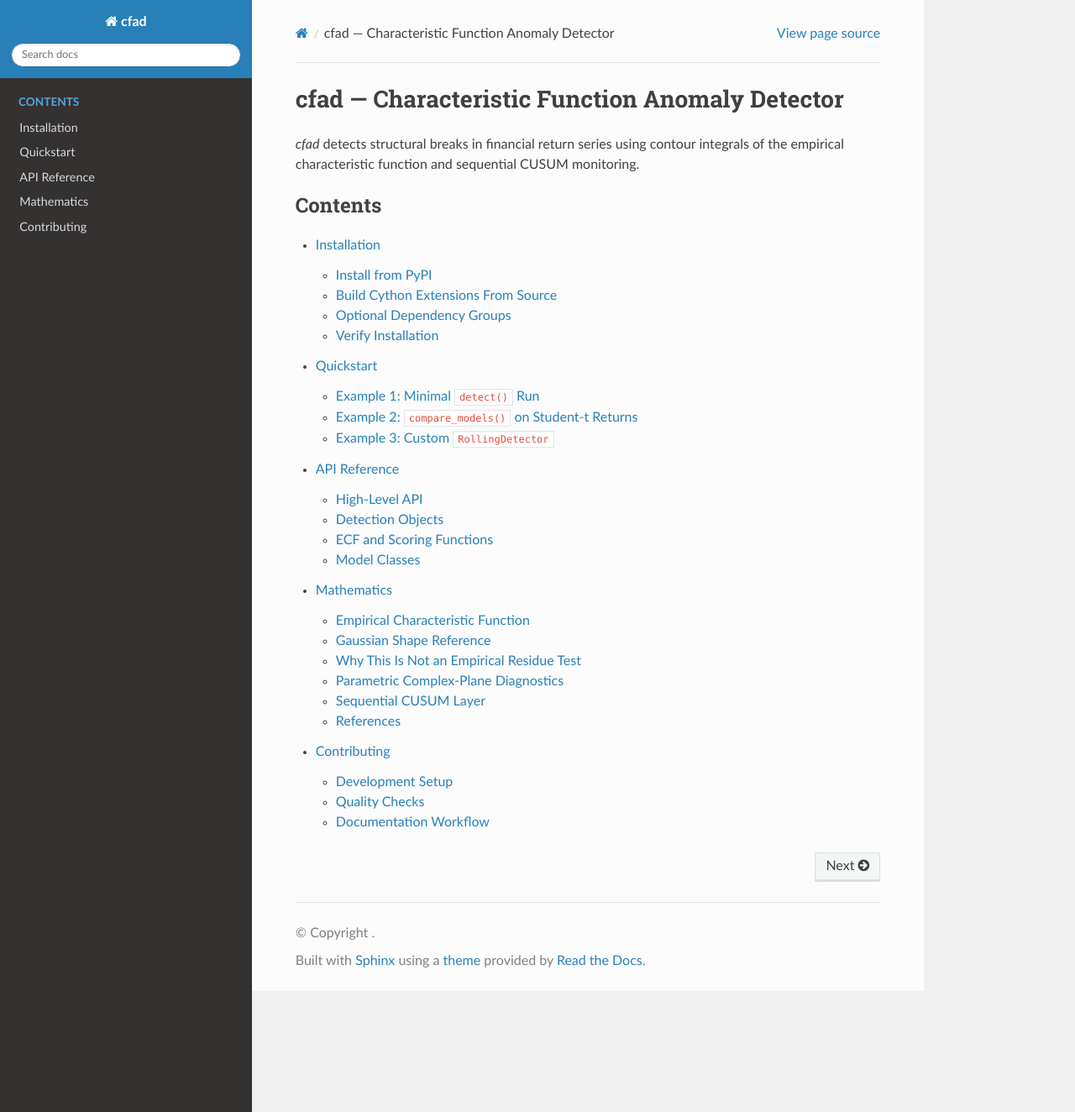
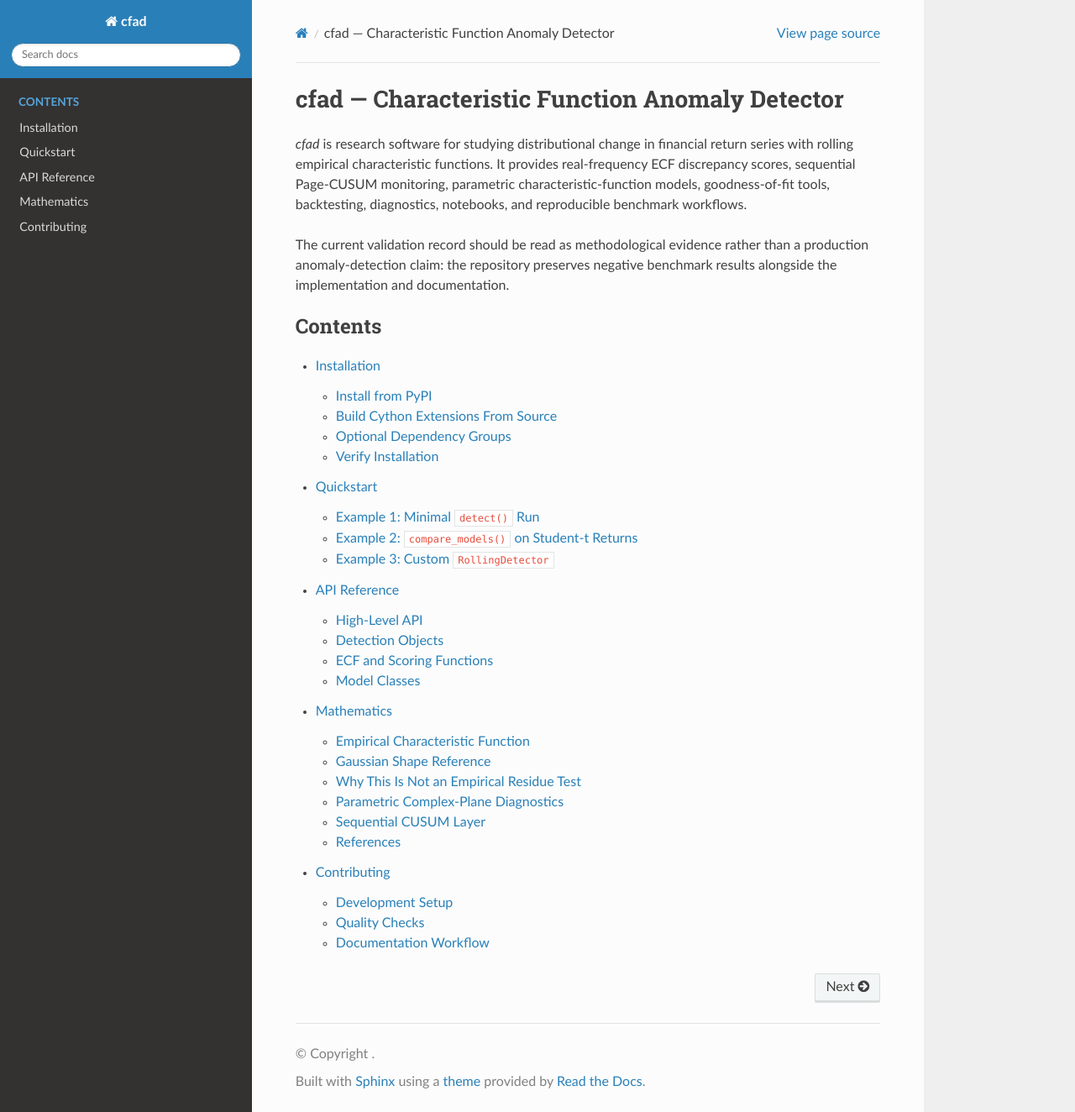
Before and after one commit to DiogoRibeiro7/cfad, a Sphinx documentation site: the page built from docs/source/index.rst, in a window 1280 px wide and 1324 px high. Shown: the whole window at 84% size. Built offline with Sphinx 7.4.7 and the Read the Docs theme 3.1.0, drawn with Linux system fonts in a browser that asks for light colours.

Commit message:
Improve repository description

```diff
--- a/docs/source/index.rst
+++ b/docs/source/index.rst
@@ -1,9 +1,15 @@
 cfad — Characteristic Function Anomaly Detector
 ================================================
 
-`cfad` detects structural breaks in financial return series using contour
-integrals of the empirical characteristic function and sequential CUSUM
-monitoring.
+`cfad` is research software for studying distributional change in financial
+return series with rolling empirical characteristic functions. It provides
+real-frequency ECF discrepancy scores, sequential Page-CUSUM monitoring,
+parametric characteristic-function models, goodness-of-fit tools, backtesting,
+diagnostics, notebooks, and reproducible benchmark workflows.
+
+The current validation record should be read as methodological evidence rather
+than a production anomaly-detection claim: the repository preserves negative
+benchmark results alongside the implementation and documentation.
 
 .. toctree::
    :maxdepth: 2
--- a/pyproject.toml
+++ b/pyproject.toml
@@ -5,7 +5,7 @@ build-backend = "setuptools.build_meta"
 [project]
 name = "cfad"
 version = "0.2.2"
-description = "ECF-based distributional-shape anomaly detection for financial time series"
+description = "Research software for ECF-based distributional change analysis in financial returns"
 readme = "README.md"
 license = "MIT"
 authors = [
```
Also changed, not shown: README.md (+11 -3 lines).
